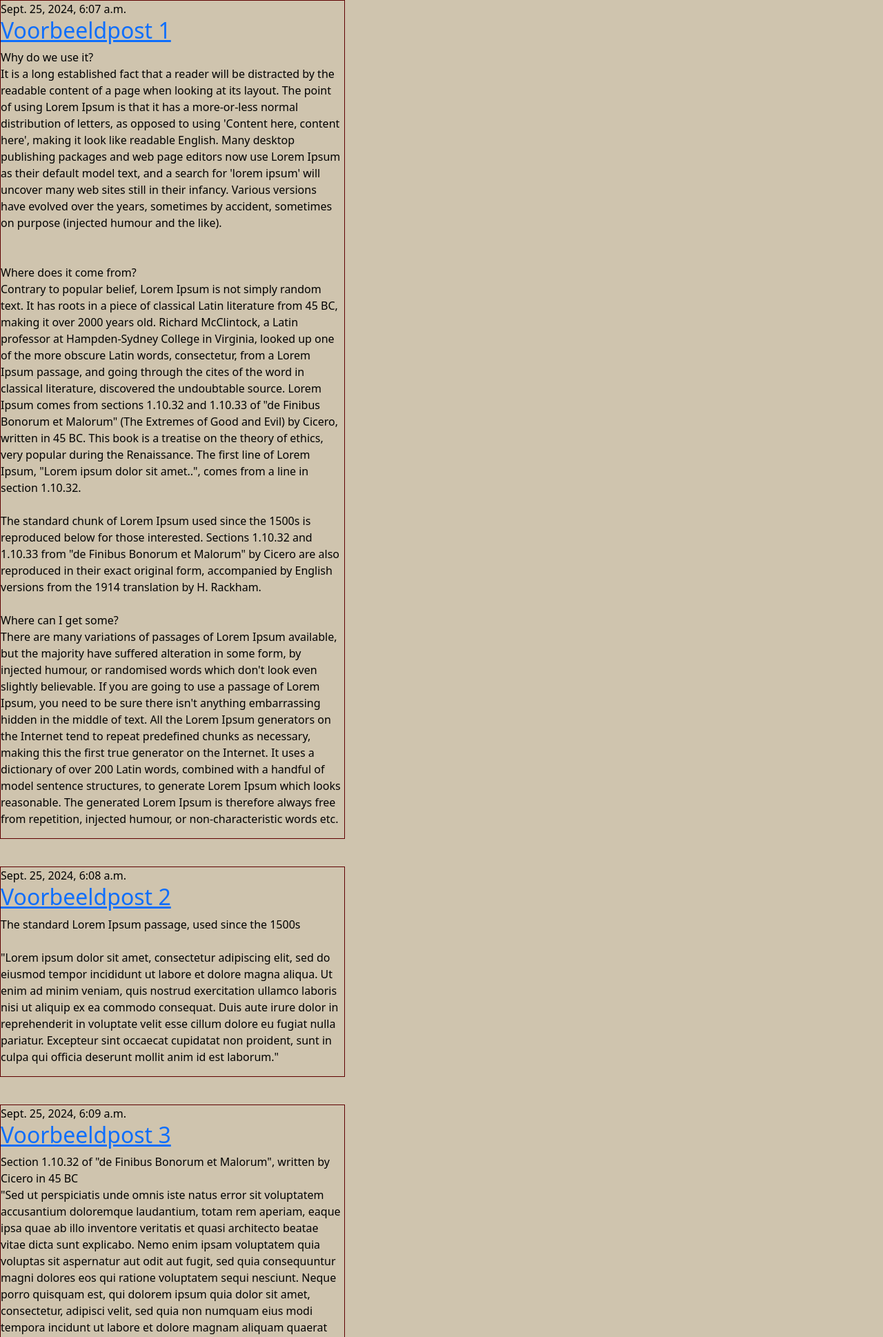
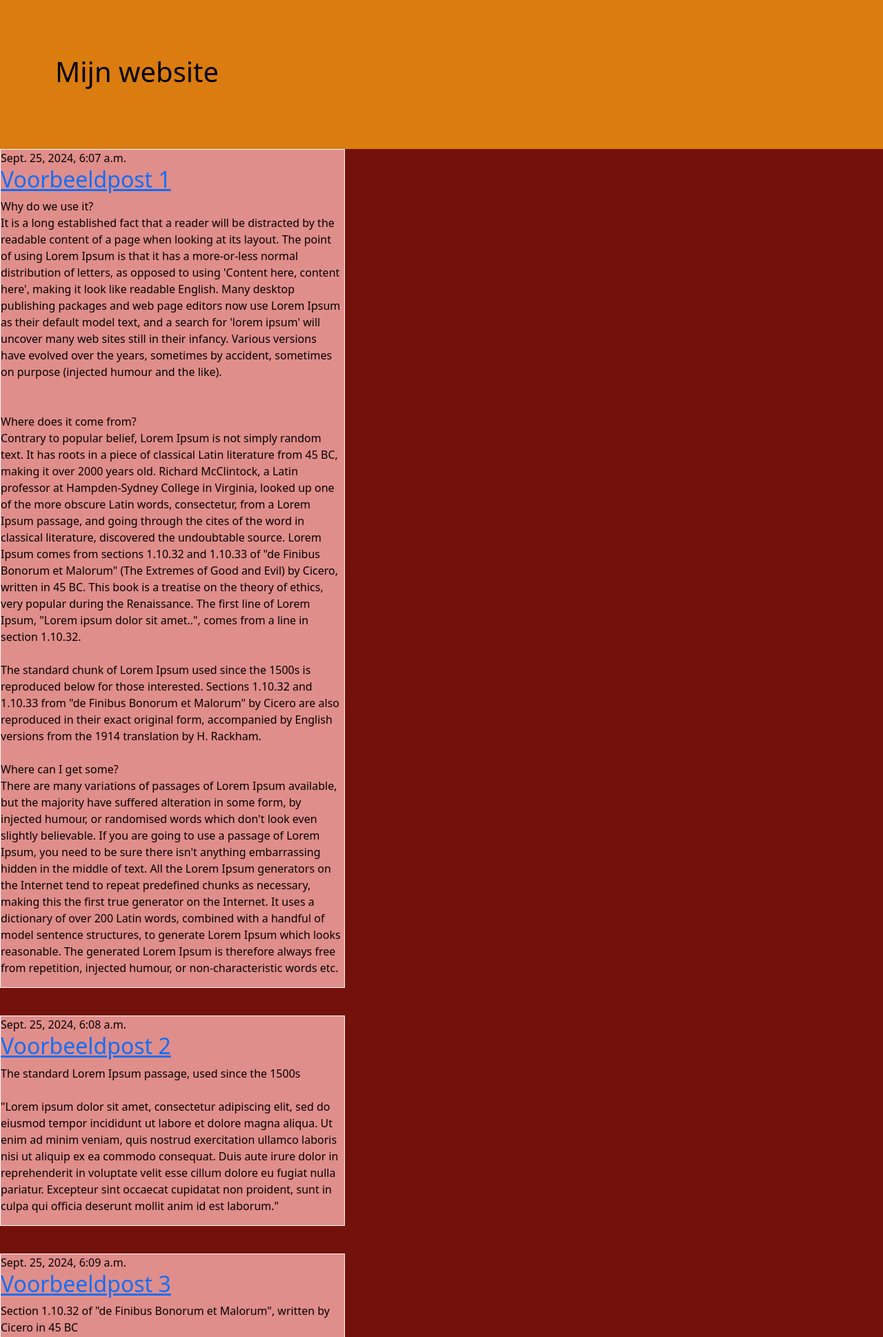
Before and after one commit to peter146/testDjango, a Django app: page / in a window 1280 px wide. Shown: the top 1938 px of the page at 69% size. Run offline with Django 3.2, Linux system fonts and the light colour scheme; data comes from the database, SQL or seed files in the repository.

Commit message:
page layout

```diff
--- a/mysite/blog/static/css/stijl.css
+++ b/mysite/blog/static/css/stijl.css
@@ -1,14 +1,26 @@
 body {
-    background-color: rgb(207, 196, 174);
+    background-color: rgb(116, 17, 10);
     color: black;
 }
 
 h1 {
-    color: white;
+    color: black;
 }
 
 article {
     width: 500px;
     margin-bottom: 40px;
-    border: 0.5px solid rgb(94, 0, 0);
+    border: 0.5px solid rgb(255, 255, 255);
+    background-color: rgb(224, 142, 139);
 }
+
+header {
+    background-color: rgb(219, 124, 16);
+    min-height: 8rem;
+    padding: 5rem
+}
+
+footer {
+    background-color: rgb(219, 124, 16);
+    min-height: 5rem;
+}
--- a/mysite/blog/templates/blog/post_list.html
+++ b/mysite/blog/templates/blog/post_list.html
@@ -12,6 +12,10 @@
 </head>
 
 <body>
+    <header>
+        <h1>Mijn website</h1>
+    </header>
+
     {% block content %}
     {% for post in posts %}
     <article class="post">
@@ -23,6 +27,10 @@
     </article>
     {% endfor %}
     {% endblock %}
+
+    <footer>
+
+    </footer>
 </body>
 
 </html>
```
